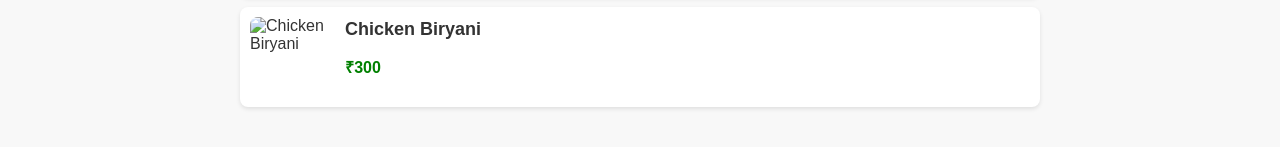
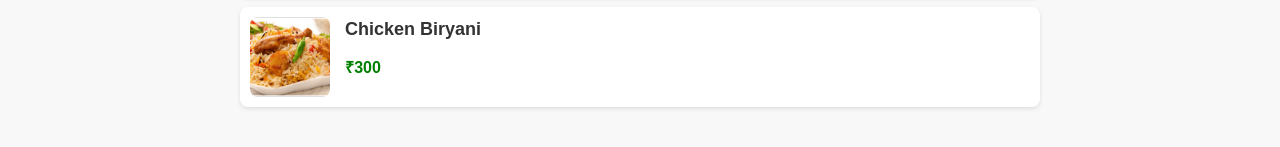
Before and after one commit to gallasanjanal3-alt/final-task-1, a plain HTML site: page index.html in a window 1280 px wide. Shown: the part 972-1119 px from the top of the page. Drawn offline with Linux system fonts and the light colour scheme.

Commit message:
Update index.html

```diff
--- a/index.html
+++ b/index.html
@@ -112,7 +112,7 @@
         </div>
       </li>
       <li>
-        <img src="" alt="Chicken Biryani">
+        <img src="biriyani.jpg" alt="Chicken Biryani">
         <div class="dish-info">
           <p class="dish-name">Chicken Biryani</p>
           <p class="price">₹300</p>
```
